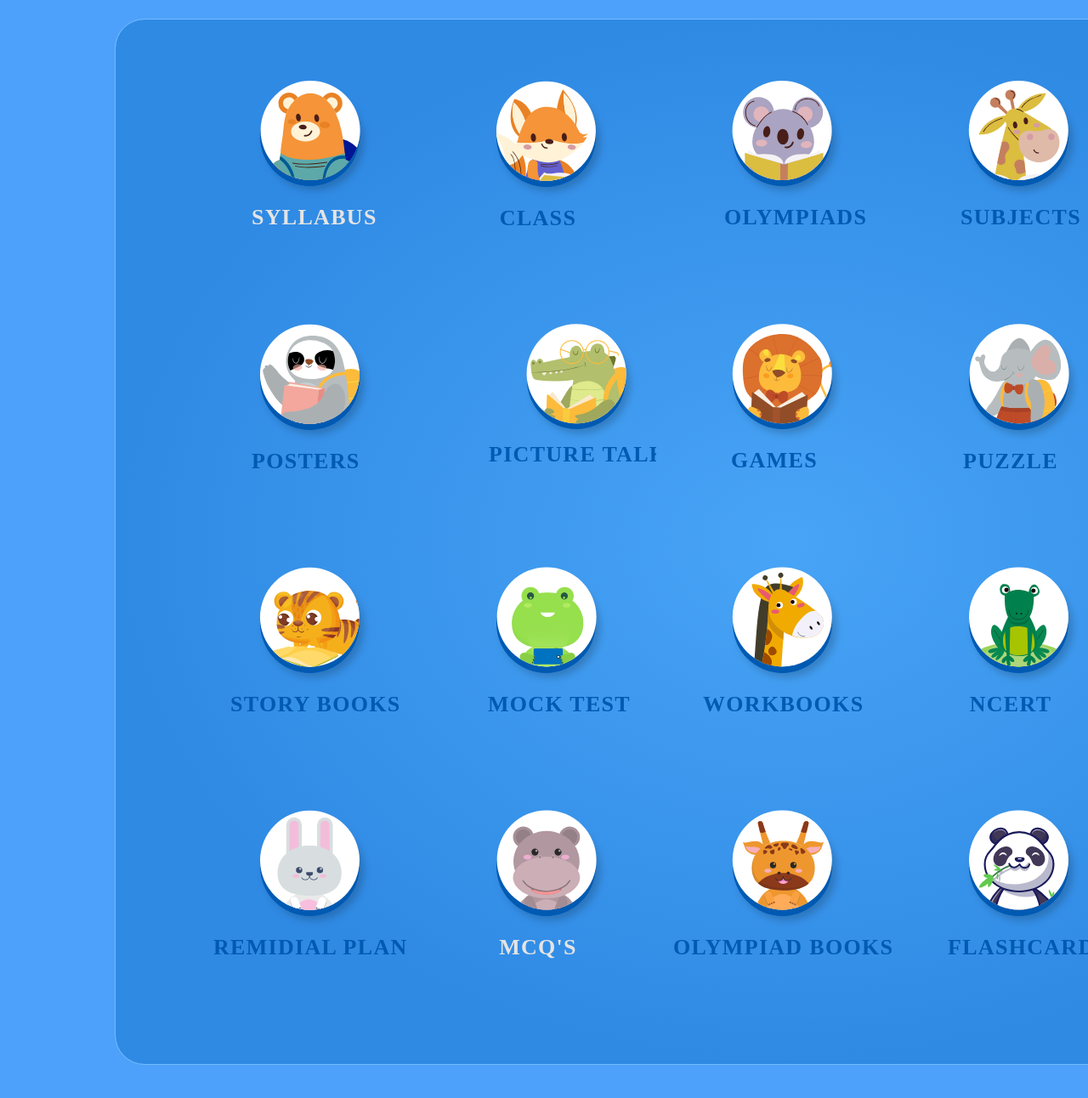
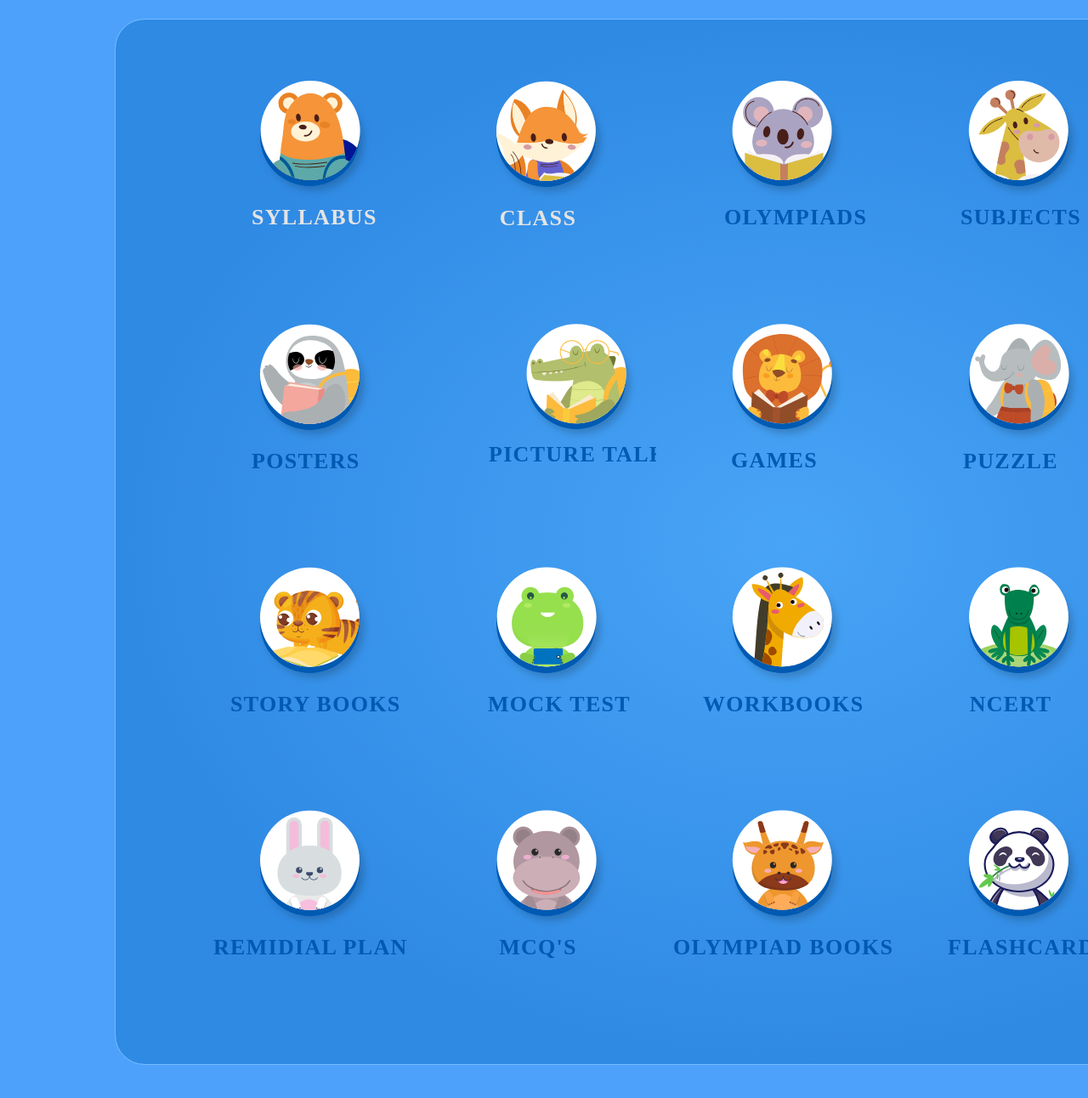
Before and after one commit to akshay-varun/Toonofy, a plain HTML site: page public/index.html in a window 1280 px wide. Shown: the part 1250-2542 px from the top of the page at 85% size. Drawn offline with Linux system fonts and the light colour scheme.

Commit message:
Done some changes

```diff
--- a/public/index.html
+++ b/public/index.html
@@ -43,7 +43,7 @@
             </div>
             <div>
                 <img src="images/Group%20341-2.svg" alt="Story Book">
-                <span>CLASS</span>
+                <span style="color: #E4E4E4">CLASS</span>
             </div>
             <div>
                 <img src="images/Group%20341-7.svg" alt="Reports">
@@ -102,7 +102,7 @@
             </div>
             <div>
                 <img src="images/Group%20340-1.svg" alt="MCQ's">
-                <span style="color: #E4E4E4">MCQ'S</span>
+                <span>MCQ'S</span>
             </div>
             <div>
                 <img src="images/Group%20592-3.svg" alt="Olympiad Books">
```
